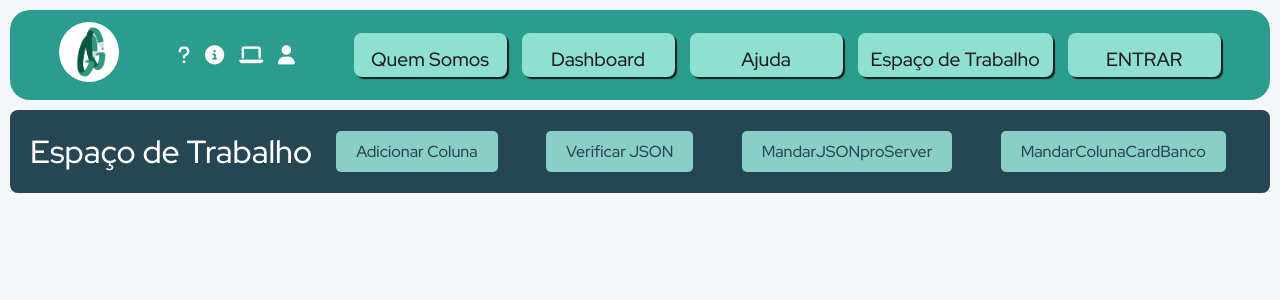
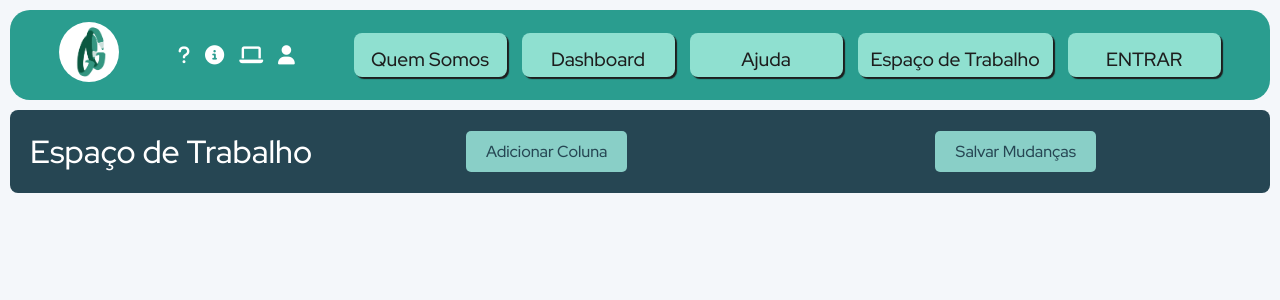
Before and after one commit to Ricz124/RINGG2, a PHP site: page /RINGGWebApp/workstation.php in a window 1280 px wide. Shown: the top 300 px of the page. Run offline with PHP 8.4, Linux system fonts and the light colour scheme; the visitor is signed in with stand-in values (Sample User, id 1); data that the repository does not hold is empty; some libraries are stand-ins or nearby versions.

Commit message:
remover botões desenecessarios

```diff
--- a/RINGGWebApp/workstation.php
+++ b/RINGGWebApp/workstation.php
@@ -45,9 +45,7 @@ if (!isset($_SESSION['user_id'])) {
       <header>
         <h1>Espaço de Trabalho</h1>
         <button onclick="addColumn()">Adicionar Coluna</button>
-        <button onclick="printBoardData()">Verificar JSON</button>
-        <button onclick="sendBoardDataToServer()">MandarJSONproServer</button>
-        <button onclick="mandarColunaPuBanco(); mandarCardsPuBanco();">MandarColunaCardBanco</button>
+        <button onclick="mandarColunaPuBanco(); mandarCardsPuBanco();">Salvar Mudanças</button>
       </header>
 
       <main id="board">
```
